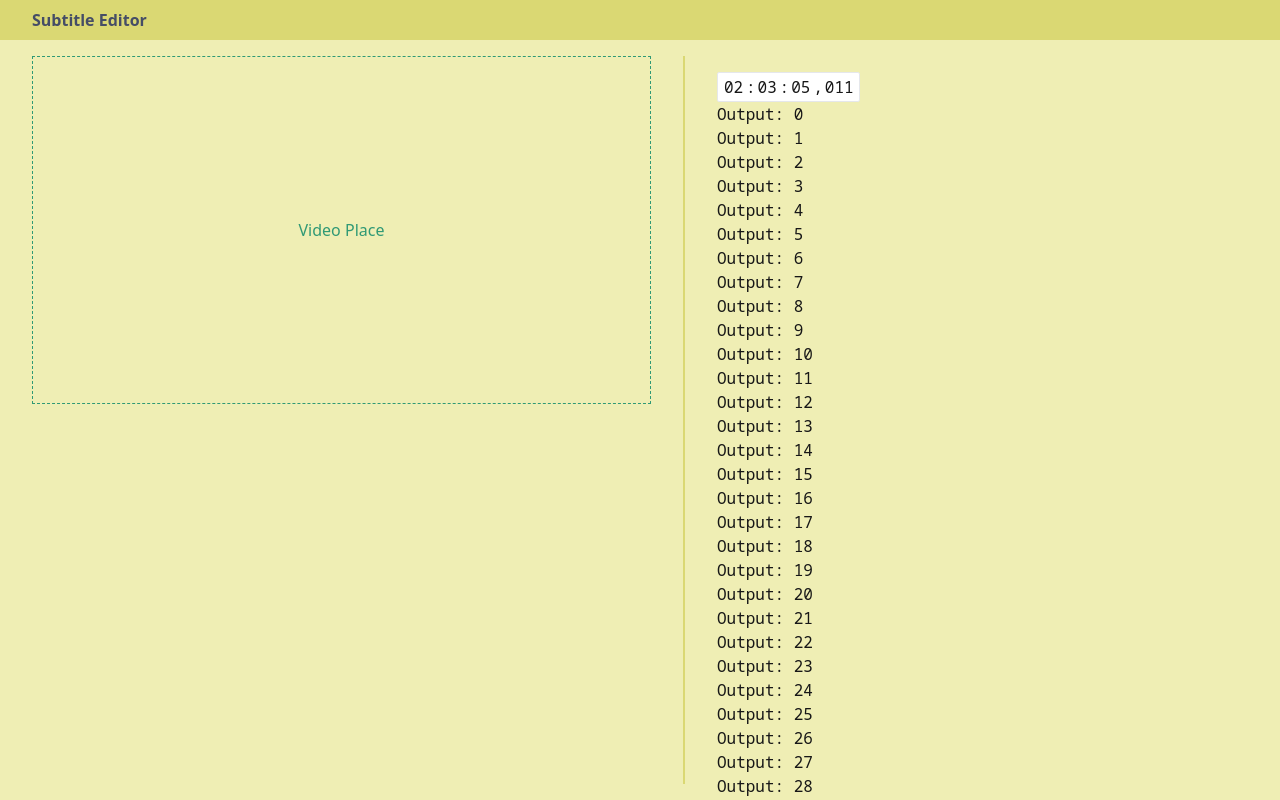
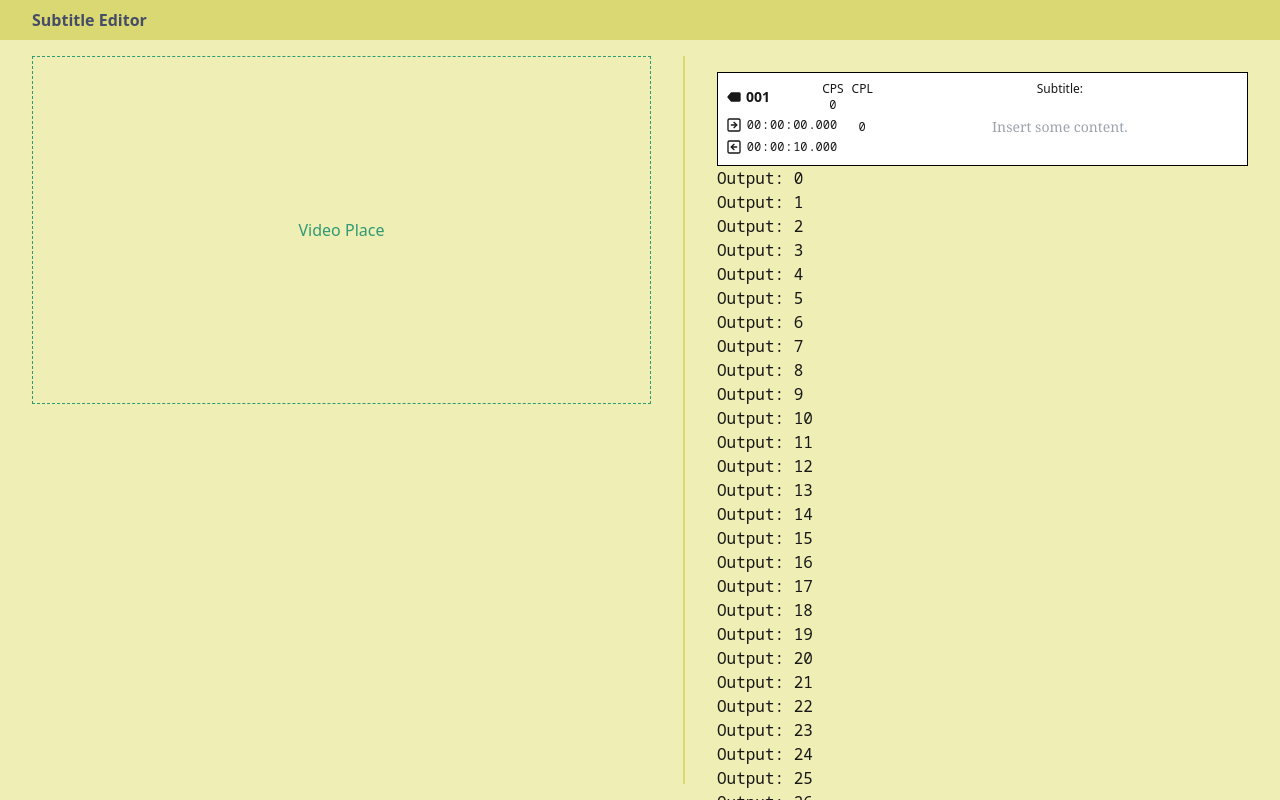
Before and after one commit to 4k40n1/subtitle-editor-nextjs, a Next.js app: page / in a window 1280 px wide. Built offline with nearby package versions, Linux system fonts and the light colour scheme.

Commit message:
Subtitle Input

```diff
--- a/src/app/layout.tsx
+++ b/src/app/layout.tsx
@@ -1,10 +1,23 @@
 import type { Metadata } from 'next'
-import { Noto_Sans, Noto_Sans_Mono } from 'next/font/google'
+import { Noto_Sans, Noto_Serif, Noto_Sans_Mono } from 'next/font/google'
 import './globals.css'
 
 const notoSans = Noto_Sans({
   subsets: ['latin'],
   weight: ['400', '600'],
+  preload: true
+})
+
+const notoSerif = Noto_Serif({
+  subsets: [
+    'cyrillic',
+    'cyrillic-ext',
+    'greek',
+    'greek-ext',
+    'latin',
+    'latin-ext'
+  ],
+  weight: ['400'],
   preload: true
 })
 
@@ -27,7 +40,7 @@ export default function RootLayout({
   return (
     <html lang="en">
       <body
-        className={`${notoSans.className} ${notoSansMono.className} antialiased`}
+        className={`${notoSans.className} ${notoSerif.className} ${notoSansMono.className} antialiased`}
       >
         {children}
       </body>
--- a/src/components/templates/aside.tsx
+++ b/src/components/templates/aside.tsx
@@ -1,5 +1,5 @@
 import { ReactElement } from 'react'
-import TimeInput from '../ui/time-input'
+import SubtitleInput from '../ui/subtitle-input'
 
 export default function Aside() {
   const placeholder = () => {
@@ -15,7 +15,7 @@ export default function Aside() {
         flex-1 p-8 overflow-y-scroll
       '
     >
-      <TimeInput timeStamp={7385011} />
+      <SubtitleInput index={1} startStamp={0} endStamp={10000} />
       <div>{placeholder()}</div>
     </aside>
   )
--- /dev/null
+++ b/src/components/ui/cpl.tsx
@@ -0,0 +1,18 @@
+interface CPLProps {
+  countList: number[]
+}
+
+export default function CPL({ countList }: CPLProps) {
+  return (
+    <div
+      className='flex flex-col items-center text-xs'
+    >
+      <span className='font-sans'>CPL</span>
+      <div className='flex flex-col gap-1 grow justify-center items-center'>
+        {countList.map((count: number, index: number) => {
+          return <div key={index}>{count}</div>
+        })}
+      </div>
+    </div>
+  )
+}
--- /dev/null
+++ b/src/components/ui/cps.tsx
@@ -0,0 +1,47 @@
+interface CPSProps {
+  startStamp: number,
+  endStamp: number,
+  count: number,
+}
+
+export default function CPS({ count, endStamp, startStamp }: CPSProps) {
+
+  const handleValue = () => {
+    const range = (endStamp - startStamp) / 1000
+    if (range <= 0) return '--'
+    else return (count / range).toFixed(0)
+  }
+  return (
+    <div
+      className='flex flex-col items-center text-xs'
+    >
+      <span className='font-sans'>CPS</span>
+      <span>{handleValue()}</span>
+    </div>
+  )
+}
+
+// 'use client'
+
+// import { useEffect, useState } from 'react'
+
+// interface CPSProps {
+//   startStamp: number,
+//   endStamp: number,
+//   count?: number,
+// }
+
+// export default function CPS({ endStamp, startStamp }: CPSProps) {
+//   // const range = (endStamp - startStamp) / 1000
+//   const [ value, setValue ] = useState(0)
+
+//   useEffect(() => {
+//     setValue((endStamp - startStamp) / 1000)
+//   }, [endStamp, startStamp])
+
+//   return (
+//     <div>
+//       <span>{`CPS: ${value}`}</span>
+//     </div>
+//   )
+// }
--- /dev/null
+++ b/src/components/ui/range-input.tsx
@@ -0,0 +1,30 @@
+import TimeInput from './time-input'
+import { TbSquareArrowLeft, TbSquareArrowRight } from 'react-icons/tb'
+
+interface RangeInputProps {
+  startStamp: number,
+  endStamp: number,
+  onChangeStart: (stamp: number) => void,
+  onChangeEnd: (stamp: number) => void
+}
+
+export default function RangeInput({
+  startStamp, endStamp, onChangeStart, onChangeEnd
+}: RangeInputProps) {
+  return (
+    <div className='flex flex-col gap-0.5'>
+      <div
+        className='flex items-center rounded-sm hover:bg-black/15'
+      >
+        <TbSquareArrowRight />
+        <TimeInput timeStamp={startStamp} onChange={onChangeStart}/>
+      </div>
+      <div
+        className='flex items-center rounded-sm hover:bg-black/15'
+      >
+        <TbSquareArrowLeft />
+        <TimeInput timeStamp={endStamp} onChange={onChangeEnd}/>
+      </div>
+    </div>
+  )
+}
--- /dev/null
+++ b/src/components/ui/subtitle-input.tsx
@@ -0,0 +1,81 @@
+'use client'
+
+import { BiSolidTag } from 'react-icons/bi'
+import RangeInput from './range-input'
+import CPS from './cps'
+import { useState } from 'react'
+import CPL from './cpl'
+
+interface SubtitleInputProps {
+  index: number,
+  startStamp: number,
+  endStamp: number,
+  content?: string,
+}
+
+export default function SubtitleInput({
+  index, startStamp, endStamp, content
+}: SubtitleInputProps) {
+
+  const [ _startStamp, setStartStamp ] = useState(startStamp)
+  const [ _endStamp, setEndStamp ] = useState(endStamp)
+  const [ _content, setContent ] = useState(content ?? '')
+
+  const handleChangeStart = (stamp: number) => setStartStamp(stamp)
+  const handleChangeEnd = (stamp: number) => setEndStamp(stamp)
+  const handleCount = (text: string) => text.replaceAll('\n', '')
+  const handleContent = (value: string) => value.split('\n').map((line: string) => line.length)
+
+  return (
+    <div
+      className='
+        p-2 border border-black flex items-stretch gap-2 bg-white
+        selection:bg-black selection:text-white caret-black
+      '
+    >
+      <div
+        className='
+          flex flex-col gap-0.5
+        '
+      >
+        <div className='flex justify-between items-stretch gap-0.5'>
+          <div className='flex flex-row items-center gap-1'>
+            <BiSolidTag />
+            <span className='font-sans font-semibold text-sm'>
+              {index.toLocaleString('en-US', { minimumIntegerDigits: 3 })}
+            </span>
+          </div>
+          <CPS
+            startStamp={_startStamp}
+            endStamp={_endStamp}
+            count={handleCount(_content).length}
+          />
+        </div>
+
+        <RangeInput
+          startStamp={_startStamp}
+          endStamp={_endStamp}
+          onChangeStart={handleChangeStart}
+          onChangeEnd={handleChangeEnd}
+        />
+      </div>
+      <CPL countList={handleContent(_content)} />
+      <div
+        className='flex flex-col grow'
+      >
+        <span className='text-center text-xs font-sans'>Subtitle:</span>
+        <textarea
+          className='
+            grow h-full bg-transparent border-0 outline-none
+            content-center text-center text-sm font-serif
+            resize-none rounded-sm hover:bg-black/15
+          '
+          value={_content}
+          rows={3}
+          placeholder='Insert some content.'
+          onChange={e => setContent(e.currentTarget.value)}
+        />
+      </div>
+    </div>
+  )
+}
--- a/src/components/ui/time-input.tsx
+++ b/src/components/ui/time-input.tsx
@@ -4,9 +4,10 @@ import Time from '@/core/utils/time'
 import { useEffect, useState } from 'react'
 
 interface TimeImputProps {
-  timeStamp: number
+  timeStamp: number,
+  onChange: (stamp: number) => void
 }
-export default function TimeInput ({ timeStamp }: TimeImputProps) {
+export default function TimeInput ({ timeStamp, onChange }: TimeImputProps) {
 
   // const getHour = (stamp: number) => Math.floor(stamp / 3600000)
   // const getMinute = (stamp: number) => Math.floor((stamp % 3600000) / 60000)
@@ -24,35 +25,40 @@ export default function TimeInput ({ timeStamp }: TimeImputProps) {
     setMinute(Time.getMinute(_stamp))
     setSecond(Time.getSecond(_stamp))
     setMilisecond(Time.getMilisecond(_stamp))
+    onChange(_stamp)
   }, [hour, minute, second, milisecond])
 
   return (
     <div
-      className='flex w-fit py-0.5 px-1 rounded-sm bg-white border'
+      className='
+        flex w-fit py-0.5 px-1 text-xs
+      '
     >
       <input
-        className='w-6 no-arrows pl-0.5 bg-transparent border-0 outline-none'
+        className='w-4 text-center no-arrows bg-transparent border-0 outline-none'
         type='number'
         value={hour.toLocaleString('en-US', { minimumIntegerDigits: 2 })}
+        min={0}
+        max={99}
         onChange={e => setHour(+e.target.value)}
       />
       <span>:</span>
       <input
-        className='w-6 no-arrows pl-0.5 bg-transparent border-0 outline-none'
+        className='w-4 text-center no-arrows bg-transparent border-0 outline-none'
         type='number'
         value={minute.toLocaleString('en-US', { minimumIntegerDigits: 2 })}
         onChange={e => setMinute(+e.target.value)}
       />
       <span>:</span>
       <input
-        className='w-6 no-arrows pl-0.5 bg-transparent border-0 outline-none'
+        className='w-4 text-center no-arrows bg-transparent border-0 outline-none'
         type='number'
         value={second.toLocaleString('en-US', { minimumIntegerDigits: 2 })}
         onChange={e => setSecond(+e.target.value)}
       />
-      <span>,</span>
+      <span>.</span>
       <input
-        className='w-8 no-arrows pl-0.5 bg-transparent border-0 outline-none'
+        className='w-6 no-arrows bg-transparent border-0 outline-none'
         type='number'
         value={milisecond.toLocaleString('en-US', { minimumIntegerDigits: 3 })}
         onChange={e => setMilisecond(+e.target.value)}
```
Also changed, not shown: package.json (+5 -4 lines), 1 other file (tests, documents, lock files or other folders).
